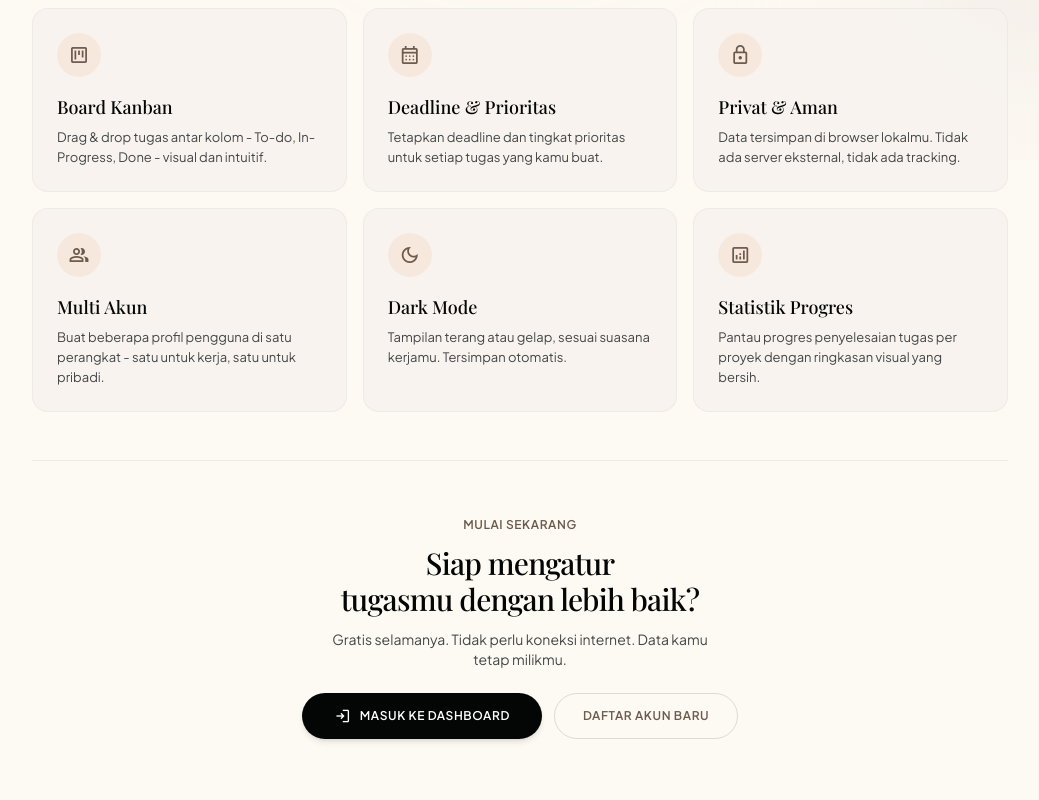
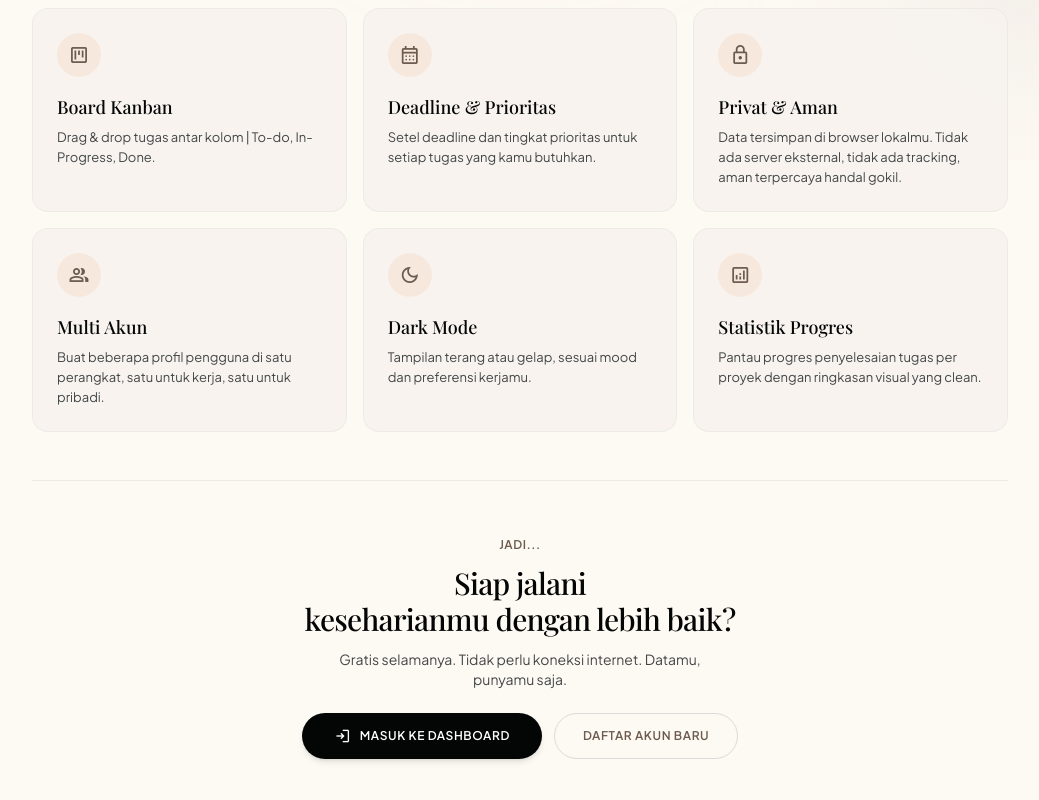
Before and after one commit to timm-03/BEM_Intern_Project, a plain HTML site: page index.html in a window 1280 px wide. Shown: the part 640-1440 px from the top of the page, without its empty margins (120-1159 px from the left). Drawn offline with nearby package versions, Linux system fonts and the light colour scheme; a web font is replaced by a local one.

Commit message:
fix: wording index page

```diff
--- a/index.html
+++ b/index.html
@@ -218,7 +218,7 @@
             <span class="material-symbols-outlined text-[22px] text-secondary dark:text-[#c8a97e]">view_kanban</span>
           </div>
           <h3 class="font-headline-sm text-base md:text-lg font-medium mb-1.5 text-primary dark:text-[#f4efe6]">Board Kanban</h3>
-          <p class="font-body-sm text-[13px] leading-5 text-on-surface-variant dark:text-[#9e9a92]">Drag &amp; drop tugas antar kolom - To-do, In-Progress, Done - visual dan intuitif.</p>
+          <p class="font-body-sm text-[13px] leading-5 text-on-surface-variant dark:text-[#9e9a92]">Drag &amp; drop tugas antar kolom | To-do, In-Progress, Done.</p>
         </div>
 
         <!-- Card 2 -->
@@ -227,7 +227,7 @@
             <span class="material-symbols-outlined text-[22px] text-secondary dark:text-[#c8a97e]">calendar_month</span>
           </div>
           <h3 class="font-headline-sm text-base md:text-lg font-medium mb-1.5 text-primary dark:text-[#f4efe6]">Deadline &amp; Prioritas</h3>
-          <p class="font-body-sm text-[13px] leading-5 text-on-surface-variant dark:text-[#9e9a92]">Tetapkan deadline dan tingkat prioritas untuk setiap tugas yang kamu buat.</p>
+          <p class="font-body-sm text-[13px] leading-5 text-on-surface-variant dark:text-[#9e9a92]">Setel deadline dan tingkat prioritas untuk setiap tugas yang kamu butuhkan.</p>
         </div>
 
         <!-- Card 3 -->
@@ -236,7 +236,7 @@
             <span class="material-symbols-outlined text-[22px] text-secondary dark:text-[#c8a97e]">lock</span>
           </div>
           <h3 class="font-headline-sm text-base md:text-lg font-medium mb-1.5 text-primary dark:text-[#f4efe6]">Privat &amp; Aman</h3>
-          <p class="font-body-sm text-[13px] leading-5 text-on-surface-variant dark:text-[#9e9a92]">Data tersimpan di browser lokalmu. Tidak ada server eksternal, tidak ada tracking.</p>
+          <p class="font-body-sm text-[13px] leading-5 text-on-surface-variant dark:text-[#9e9a92]">Data tersimpan di browser lokalmu. Tidak ada server eksternal, tidak ada tracking, aman terpercaya handal gokil.</p>
         </div>
 
         <!-- Card 4 -->
@@ -245,7 +245,7 @@
             <span class="material-symbols-outlined text-[22px] text-secondary dark:text-[#c8a97e]">group</span>
           </div>
           <h3 class="font-headline-sm text-base md:text-lg font-medium mb-1.5 text-primary dark:text-[#f4efe6]">Multi Akun</h3>
-          <p class="font-body-sm text-[13px] leading-5 text-on-surface-variant dark:text-[#9e9a92]">Buat beberapa profil pengguna di satu perangkat - satu untuk kerja, satu untuk pribadi.</p>
+          <p class="font-body-sm text-[13px] leading-5 text-on-surface-variant dark:text-[#9e9a92]">Buat beberapa profil pengguna di satu perangkat, satu untuk kerja, satu untuk pribadi.</p>
         </div>
 
         <!-- Card 5 -->
@@ -254,7 +254,7 @@
             <span class="material-symbols-outlined text-[22px] text-secondary dark:text-[#c8a97e]">dark_mode</span>
           </div>
           <h3 class="font-headline-sm text-base md:text-lg font-medium mb-1.5 text-primary dark:text-[#f4efe6]">Dark Mode</h3>
-          <p class="font-body-sm text-[13px] leading-5 text-on-surface-variant dark:text-[#9e9a92]">Tampilan terang atau gelap, sesuai suasana kerjamu. Tersimpan otomatis.</p>
+          <p class="font-body-sm text-[13px] leading-5 text-on-surface-variant dark:text-[#9e9a92]">Tampilan terang atau gelap, sesuai mood dan preferensi kerjamu.</p>
         </div>
 
         <!-- Card 6 -->
@@ -263,7 +263,7 @@
             <span class="material-symbols-outlined text-[22px] text-secondary dark:text-[#c8a97e]">analytics</span>
           </div>
           <h3 class="font-headline-sm text-base md:text-lg font-medium mb-1.5 text-primary dark:text-[#f4efe6]">Statistik Progres</h3>
-          <p class="font-body-sm text-[13px] leading-5 text-on-surface-variant dark:text-[#9e9a92]">Pantau progres penyelesaian tugas per proyek dengan ringkasan visual yang bersih.</p>
+          <p class="font-body-sm text-[13px] leading-5 text-on-surface-variant dark:text-[#9e9a92]">Pantau progres penyelesaian tugas per proyek dengan ringkasan visual yang clean.</p>
         </div>
 
       </div>
@@ -275,13 +275,13 @@
     <!-- Aksi Ajakan Mulai -->
     <section class="max-w-5xl mx-auto px-6 py-14 text-center">
       <p class="font-label-sm text-xs font-semibold tracking-wider uppercase text-secondary dark:text-[#c8a97e] mb-3">
-        Mulai Sekarang
+        Jadi...
       </p>
       <h2 class="font-headline-md text-2xl md:text-3xl font-medium tracking-tight mb-3 text-primary dark:text-[#f4efe6]">
-        Siap mengatur<br>tugasmu dengan lebih baik?
+        Siap jalani<br>keseharianmu dengan lebih baik?
       </h2>
       <p class="font-body-sm mb-6 max-w-sm mx-auto text-sm text-on-surface-variant dark:text-[#9e9a92]">
-        Gratis selamanya. Tidak perlu koneksi internet. Data kamu tetap milikmu.
+        Gratis selamanya. Tidak perlu koneksi internet. Datamu, punyamu saja.
       </p>
       <div class="flex flex-col sm:flex-row gap-3 justify-center">
         <a id="cta-primary-2" href="auth.html" class="inline-flex items-center justify-center gap-2 px-8 py-3.5 rounded-full bg-primary text-on-primary hover:bg-secondary dark:bg-[#f4efe6] dark:text-[#0e0f12] dark:hover:bg-[#d9d4cb] transition-all font-label-md text-xs uppercase tracking-wider font-semibold shadow-md">
```
